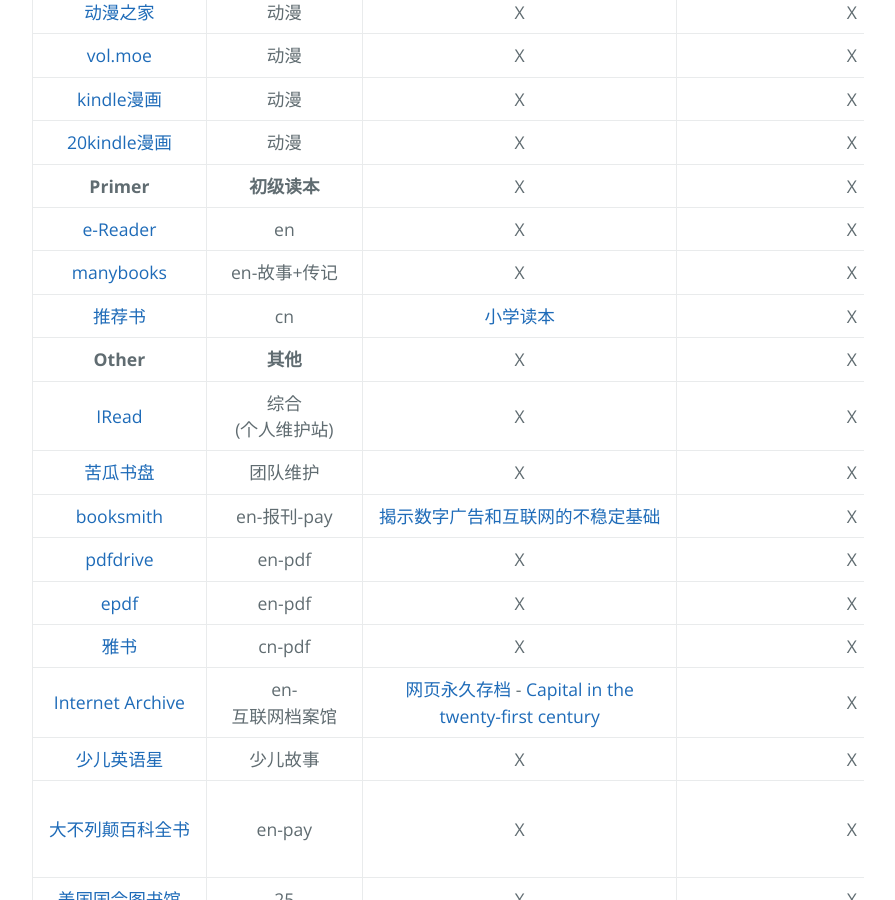
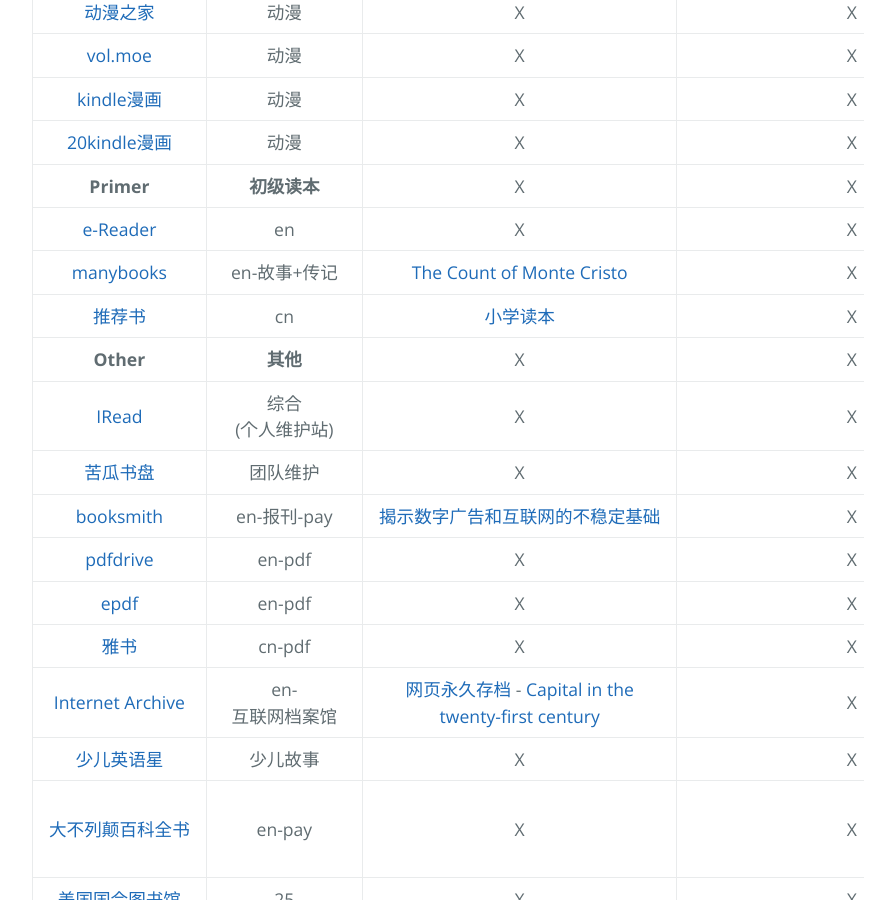
Before and after one commit to AmbroseRen/test, a Jekyll site: the page built from Library/BookSearch.md, in a window 1280 px wide and 900 px high, scrolled down 2487 px. Shown: the whole window, without its empty margins (192-1087 px from the left). Built offline with Jekyll 4.4.1, drawn with Linux system fonts in a browser that asks for light colours; our own code applies the rules of GitHub Pages for plain Markdown files; the repository's description, which GitHub fills in, is left out.

Commit message:
Update BookSearch.md

```diff
--- a/Library/BookSearch.md
+++ b/Library/BookSearch.md
@@ -56,7 +56,7 @@
 | [20kindle漫画](https://manhua2020.com/) | 动漫 | X | X | X |
 | __Primer__ | __初级读本__ | X | X | [凌风云文库](https://wenku.lingfengyun.com/) |
 | [e-Reader](https://english-e-reader.net/level/pre-intermediate) | en | X | X | X |
-| [manybooks](https://manybooks.net/) | en-故事+传记 | X | X | X |
+| [manybooks](https://manybooks.net/) | en-故事+传记 | [The Count of Monte Cristo](https://manybooks.net/book/123156/read#epubcfi(/6/4[item452]!/4/34[pgepubid00001]/1:0)) | X | X |
 | [推荐书](https://www.tuijianshu.net/) | cn | [小学读本](https://www.tuijianshu.net/article-15509-1.html) | X | X |
 | __Other__ | __其他__ | X | X | X |
 | [IRead](http://www.iread.cf/) | 综合(个人维护站) | X | X | X |
```
